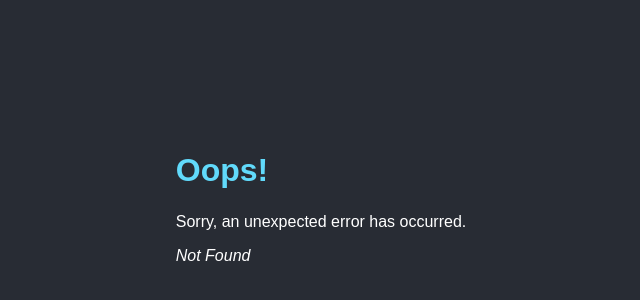
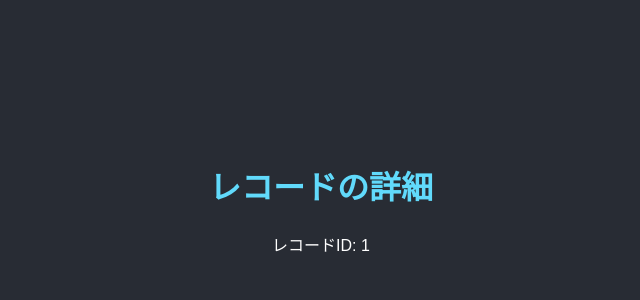
Before and after one commit to toshiaki-suzuki/react-study-timer, a React (Create React App) app: page /records/1 in a window 1280 px wide. Before the commit this address had no page. Shown: the part 194-494 px from the top of the page, without its empty margins (319-959 px from the left). Built offline with nearby package versions, Linux system fonts and the light colour scheme.

Commit message:
Add Record detail page

```diff
--- /dev/null
+++ b/src/pages/RecordDetail/RecordDetailPage.css
@@ -0,0 +1,4 @@
+/* src/pages/RecordDetail/RecordDetail.css */
+.record-detail {
+    padding: 20px;
+}
--- /dev/null
+++ b/src/pages/RecordDetail/RecordDetailPage.tsx
@@ -0,0 +1,21 @@
+// src/pages/RecordDetail/RecordDetail.tsx
+import React from 'react';
+import { useParams } from 'react-router-dom';
+import './RecordDetailPage.css';
+
+type RecordDetailParams = {
+  id: string;
+};
+
+function RecordDetail() {
+  const { id } = useParams<RecordDetailParams>();
+
+  return (
+    <div className="record-detail">
+      <h1>レコードの詳細</h1>
+      <p>レコードID: {id}</p>
+    </div>
+  );
+}
+
+export default RecordDetail;
--- a/src/pages/RecordList/RecordList.tsx
+++ b/src/pages/RecordList/RecordList.tsx
@@ -1,5 +1,7 @@
 import React, { useEffect, useState, useContext } from 'react';
 import axios from 'axios';
+import { Link } from 'react-router-dom';
+
 import Record from '../../components/Record/Record';
 import './RecordList.css';
 import type { RecordProps } from '../../components/Record/Record';
@@ -41,7 +43,9 @@ function RecordList() {
       </header>
       <main className="record-list-main">
         {records.map((record: RecordProps) => (
-          <Record key={record.id} id={record.id} material={record.material} learningTime={record.learningTime} />
+          <Link key={record.id} to={`/records/${record.id}`}>
+            <Record id={record.id} material={record.material} learningTime={record.learningTime} />
+          </Link>
         ))}
       </main>
     </div>
--- a/src/routesBasic.tsx
+++ b/src/routesBasic.tsx
@@ -4,6 +4,7 @@ import App from "./App";
 import Top from "./pages/Top/TopPage";
 import Login from "./pages/Login/LoginPage";
 import RecordList from "./pages/RecordList/RecordList";
+import Record from "./pages/RecordDetail/RecordDetailPage";
 import ErrorPage from "./pages/Error/ErrorPage";
 import AuthProvider from "./contexts/authContext";
 
@@ -16,6 +17,7 @@ const routesBasic = createBrowserRouter([
       { path: '/', element: <Top />, errorElement: <ErrorPage /> },
       { path: '/login', element: <Login />, errorElement: <ErrorPage /> },
       { path: '/records', element: <RecordList />, errorElement: <ErrorPage /> },
+      { path: '/records/:id', element: <Record />, errorElement: <ErrorPage /> },
     ],
   },
 ]);
```
